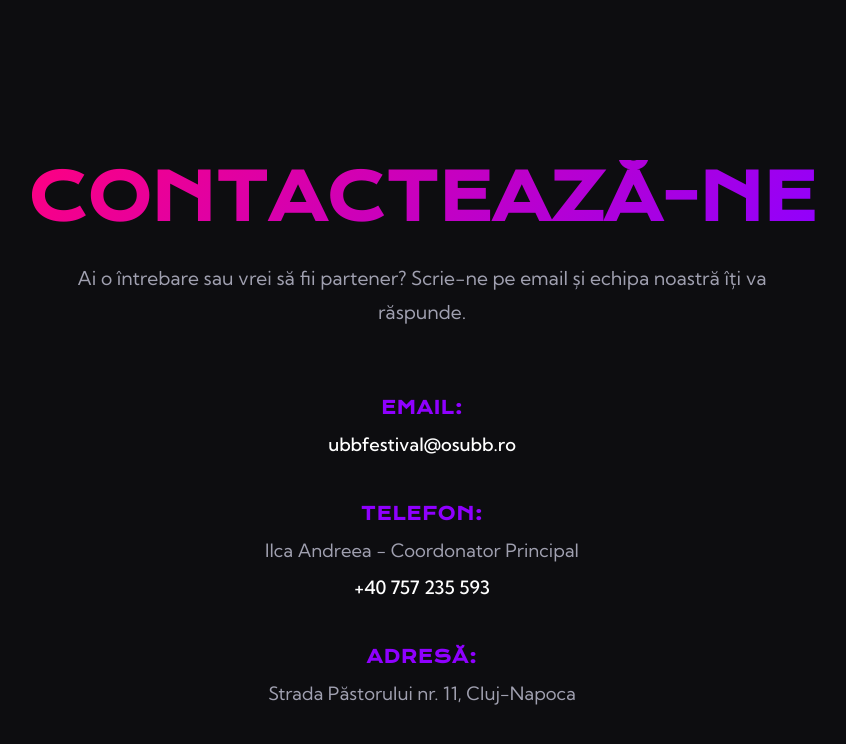
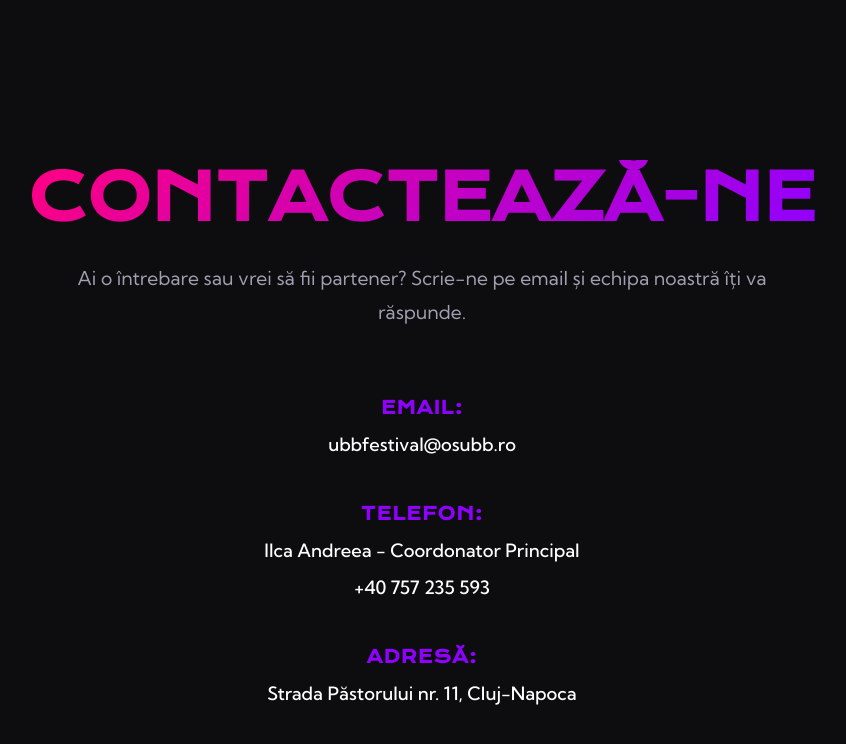
Before and after one commit to PaulSchiop/ubb-festival-site, a Next.js app: page /contact in a window 1280 px wide. Shown: the top 744 px of the page, without its empty margins (218-1064 px from the left). Built offline with nearby package versions, Linux system fonts and the light colour scheme.

Commit message:
fix(contact): added google maps hyperlink to adress

```diff
--- a/src/app/contact/page.jsx
+++ b/src/app/contact/page.jsx
@@ -26,13 +26,13 @@
 
               <div className={styles.detailItem}>
                 <strong>Telefon:</strong>
-                <span>Ilca Andreea - Coordonator Principal</span>
+                <a>Ilca Andreea - Coordonator Principal</a>
                 <a href={`tel:${config.contact.phone}`}>{config.contact.phone}</a>
               </div>
 
               <div className={styles.detailItem}>
                 <strong>Adresă:</strong>
-                <span>{config.contact.address}</span>
+                <a href="https://www.google.com/maps/place//data=!4m2!3m1!1s0x47490e809171d439:0xbf81fdd421ec007b?sa=X&ved=1t:8290&ictx=111" target="_blank" rel="noopener noreferrer">{config.contact.address}</a>
               </div>
 
             </div>
```
